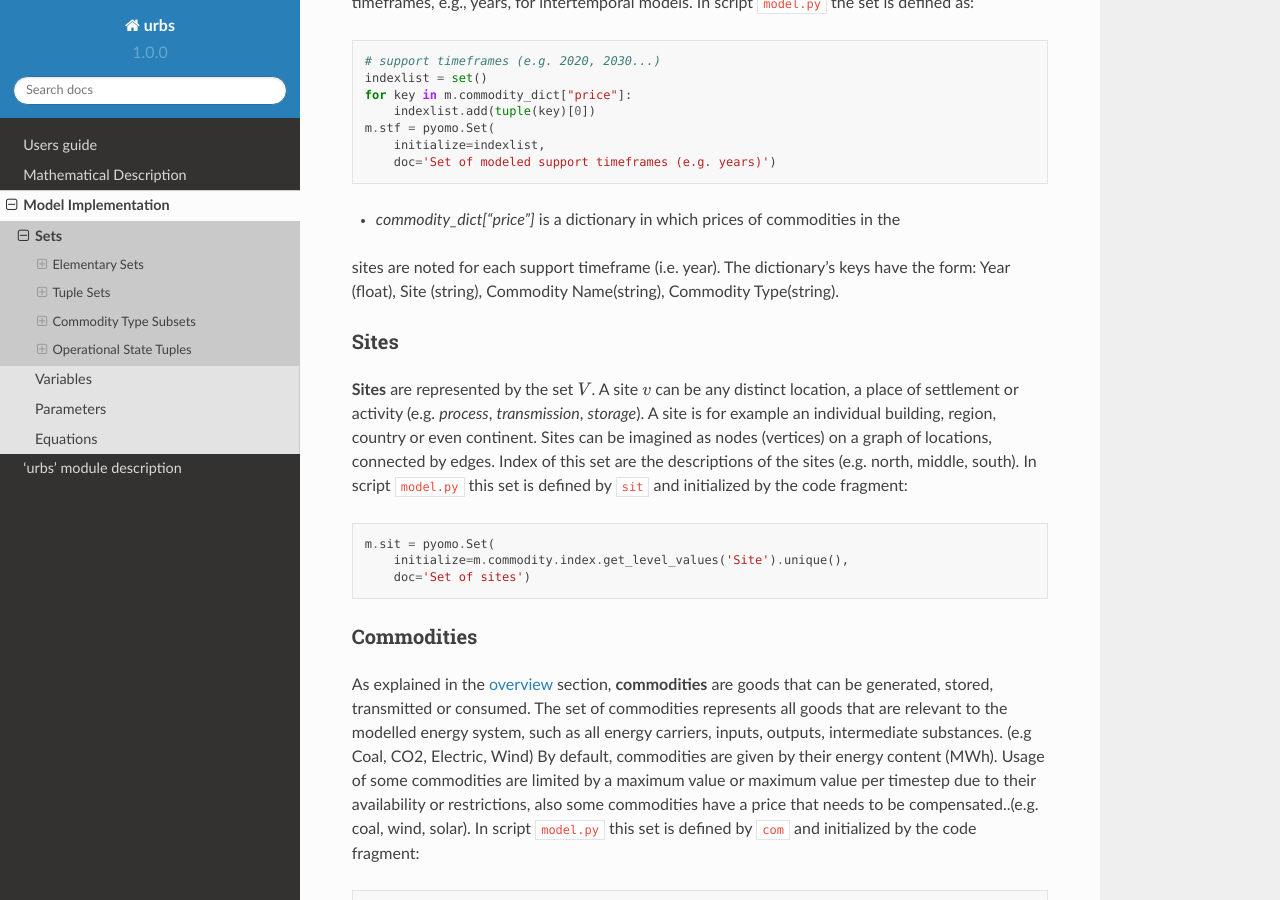
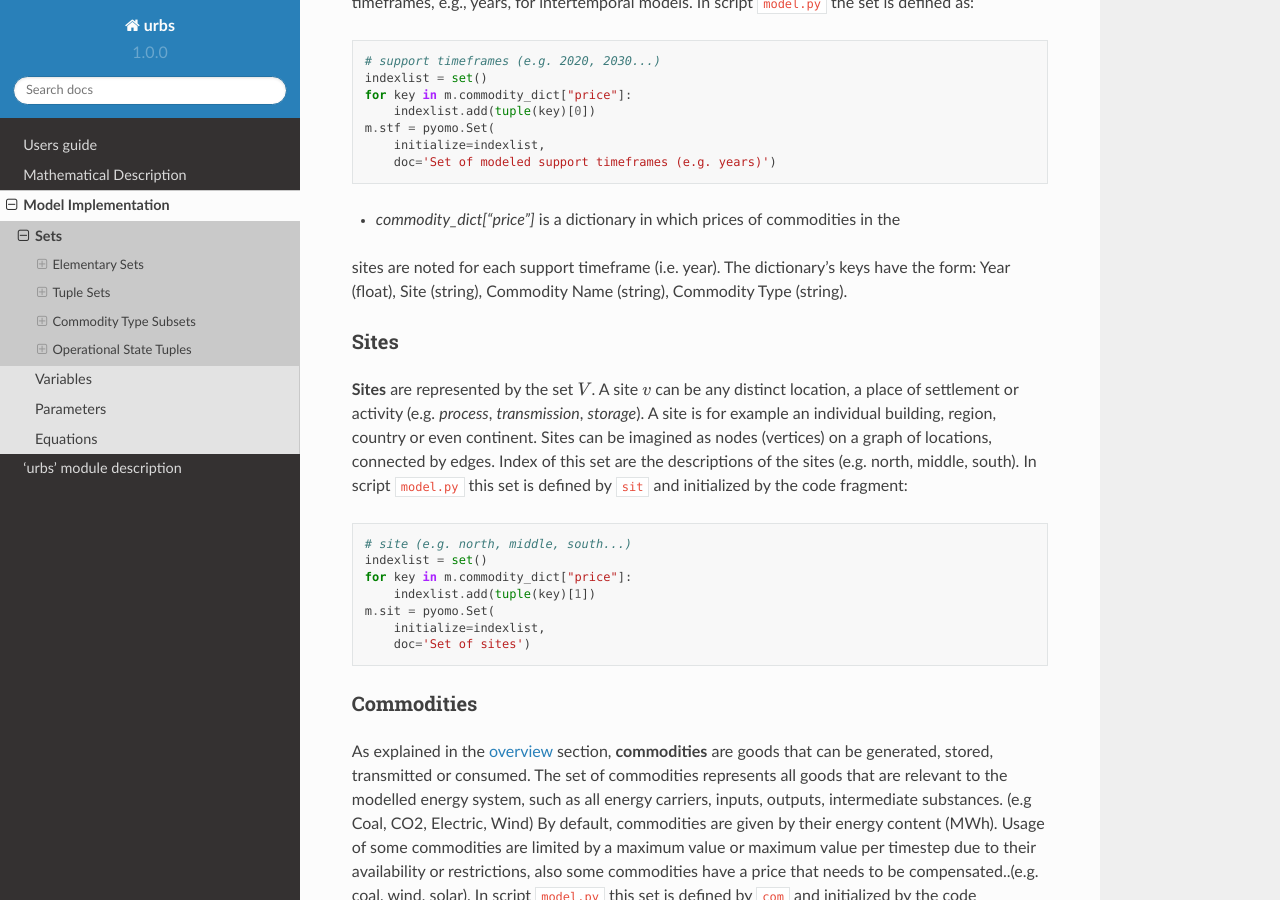
Before and after one commit to tum-ens/urbs, a Sphinx documentation site: the page built from doc/implementdoc/sets.rst, in a window 1280 px wide and 900 px high, scrolled down 2025 px. Built offline with Sphinx 7.4.7 and the Read the Docs theme 2.0.0, drawn with Linux system fonts in a browser that asks for light colours.

Commit message:
Error 39: Mismatch between code and doc for 'm.sit'. Also fix for spacing issue from previous commit

```diff
--- a/doc/implementdoc/sets.rst
+++ b/doc/implementdoc/sets.rst
@@ -110,7 +110,7 @@ In script ``model.py`` the set is defined as:
 
 * `commodity_dict["price"]` is a dictionary in which prices of commodities in the
 sites are noted for each support timeframe (i.e. year). The dictionary's keys have
-the form: Year (float), Site (string), Commodity Name(string), Commodity Type(string).
+the form: Year (float), Site (string), Commodity Name (string), Commodity Type (string).
 
 Sites
 ^^^^^
@@ -125,8 +125,12 @@ this set is defined by ``sit`` and initialized by the code fragment:
 
 ::
 
+    # site (e.g. north, middle, south...)
+    indexlist = set()
+    for key in m.commodity_dict["price"]:
+        indexlist.add(tuple(key)[1])
     m.sit = pyomo.Set(
-        initialize=m.commodity.index.get_level_values('Site').unique(),
+        initialize=indexlist,
         doc='Set of sites')
 
 Commodities
```
